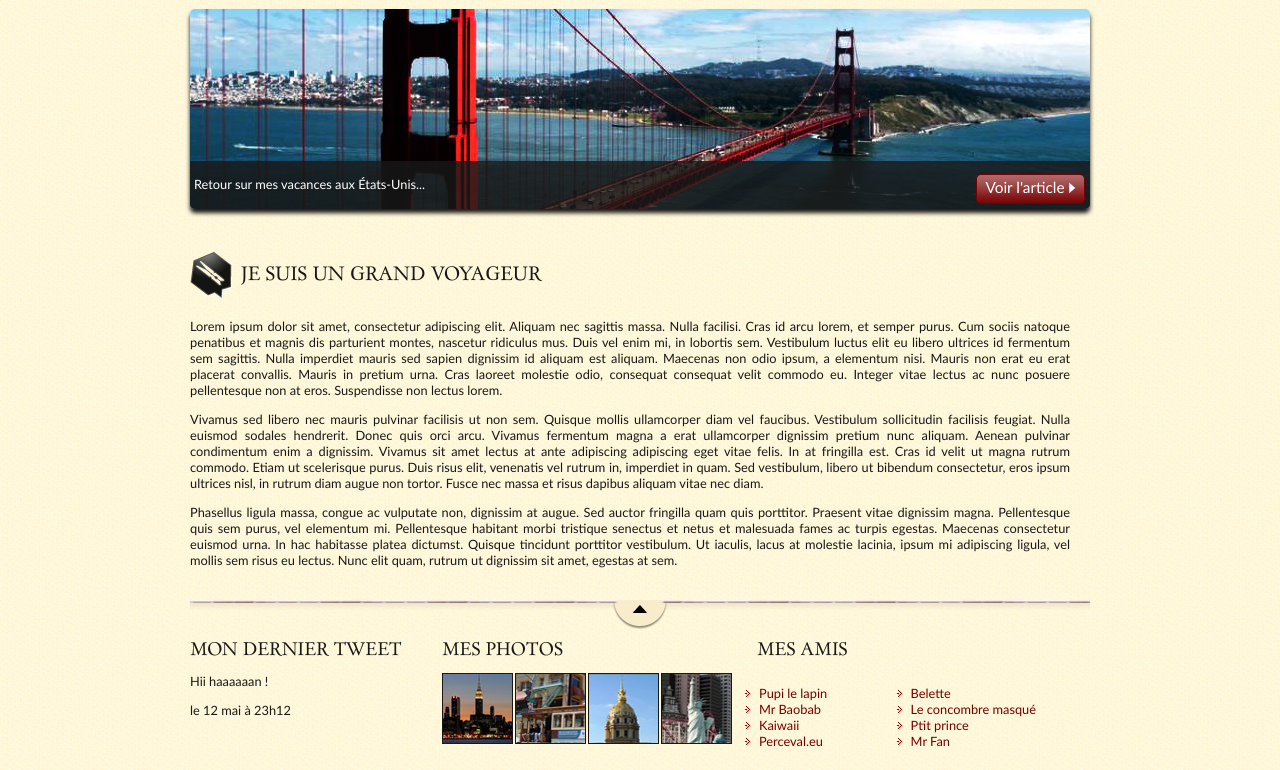
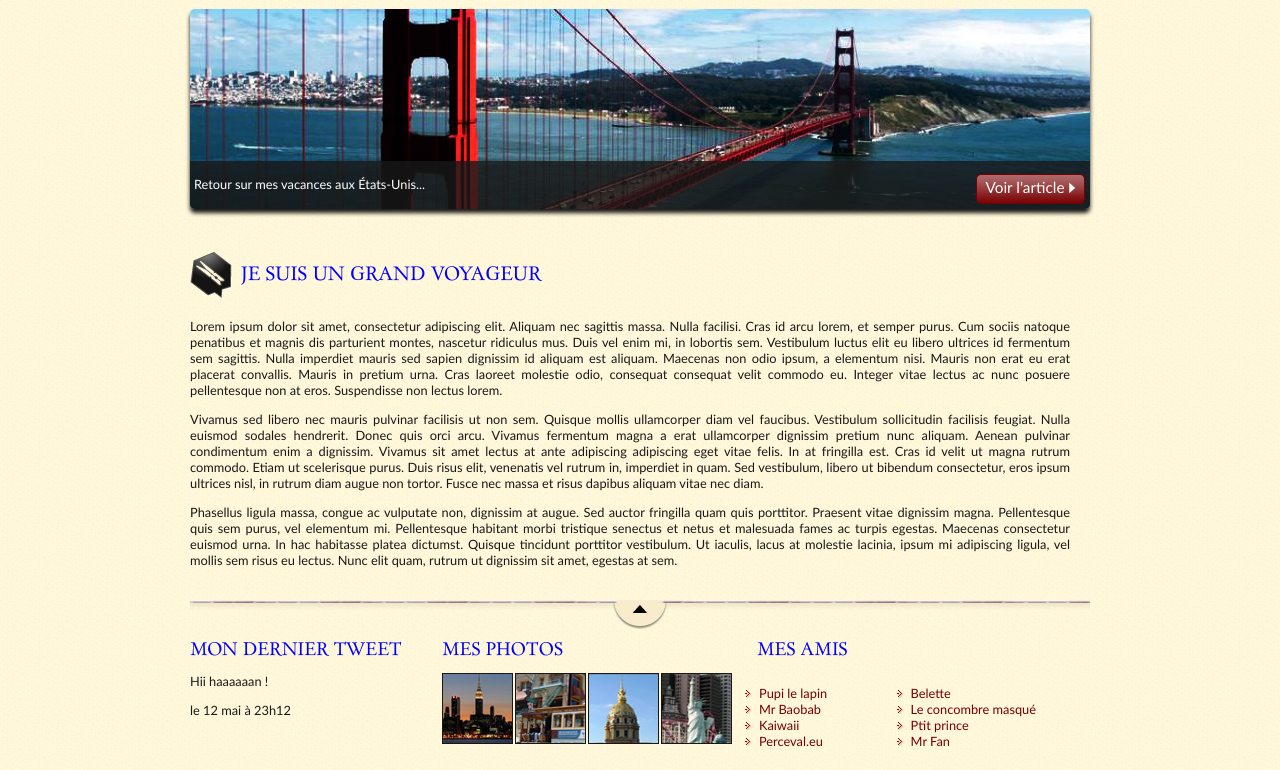
Before and after one commit to enasbo1/git-test, a plain HTML site: page index.html in a window 1280 px wide. Shown: the part 124-894 px from the top of the page. Drawn offline with Linux system fonts and the light colour scheme.

Commit message:
Update nav colors to blue

```diff
--- a/style.css
+++ b/style.css
@@ -44,6 +44,7 @@ section h1, footer h1, nav a
     font-family: Dayrom, serif;
     font-weight: normal;
     text-transform: uppercase;
+    color: #00f;
 }
 
 /* Header */
```
